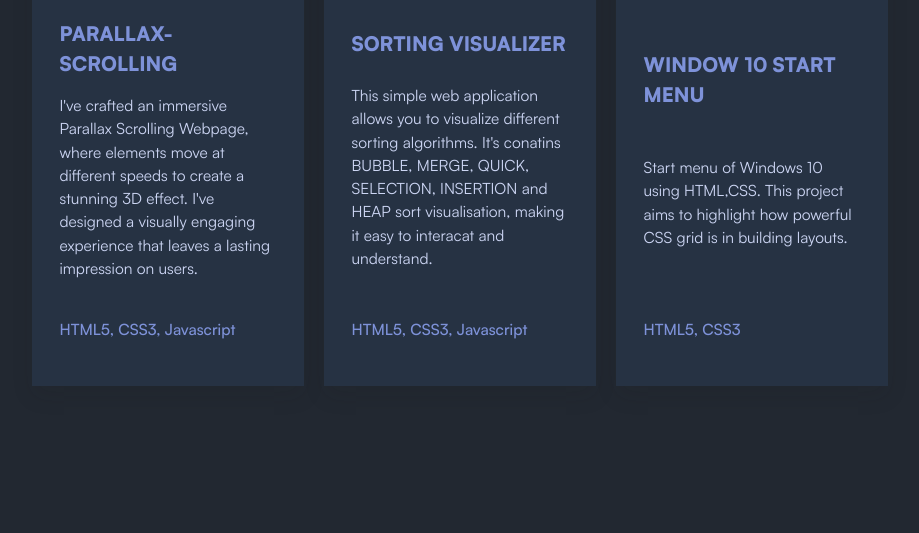
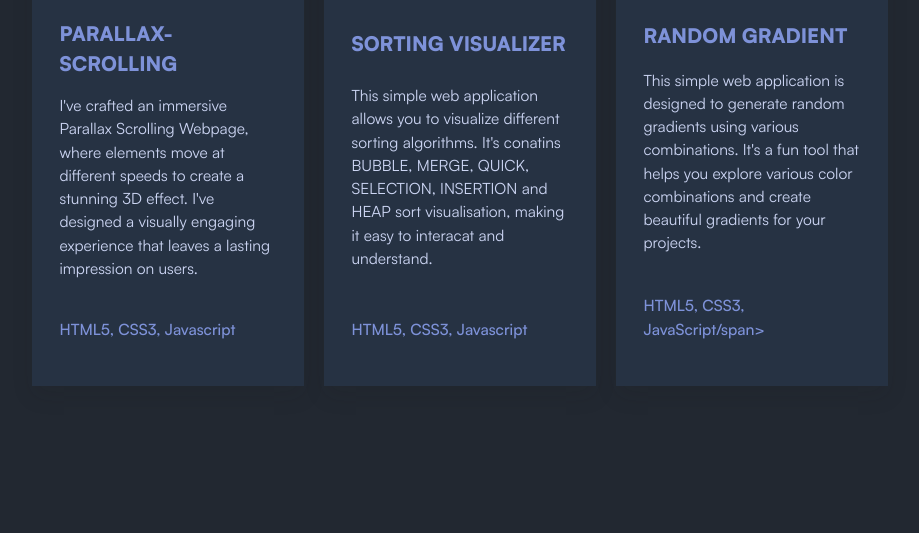
Before and after one commit to rahil1202/portfolio, a plain HTML site: page index.html in a window 1280 px wide. Shown: the part 3803-4336 px from the top of the page, without its empty margins (180-1099 px from the left). Drawn offline with Linux system fonts and the light colour scheme.

Commit message:
committed

```diff
--- a/index.html
+++ b/index.html
@@ -390,22 +390,24 @@
 
 				<div class="side-project">
 					<div>
-						<a href="https://github.com/rahil1202/Window-10-start-menu" target="_blank">
+						<a href="https://github.com/rahil1202/random-gradient-generator" target="_blank">
 							<img src="img/github.svg" alt="github repo link icon">
 						</a>
-						<a href="https://window10-start-menu-rahil1202.netlify.app/" target="_blank">
+						<a href="https://codepen.io/rahil1202/full/dywbOJW" target="_blank">
 							<img src="img/link.svg" alt="live site demo link icon">
 						</a>
 					</div>
 
-					<h3>Window 10 Start Menu</h3>
+					<h3>Random Gradient</h3>
 
 					<p>
-						Start menu of Windows 10 using HTML,CSS.
-						This project aims to highlight how powerful CSS grid is in building layouts.
+						This simple web application is designed to generate random gradients using various combinations.
+						It's a fun tool
+						that helps you explore various color combinations and create beautiful gradients for your
+						projects.
 					</p>
 
-					<span>HTML5, CSS3</span>
+					<span>HTML5, CSS3, JavaScript/span>
 				</div>
 			</div>
 		</div>
```
